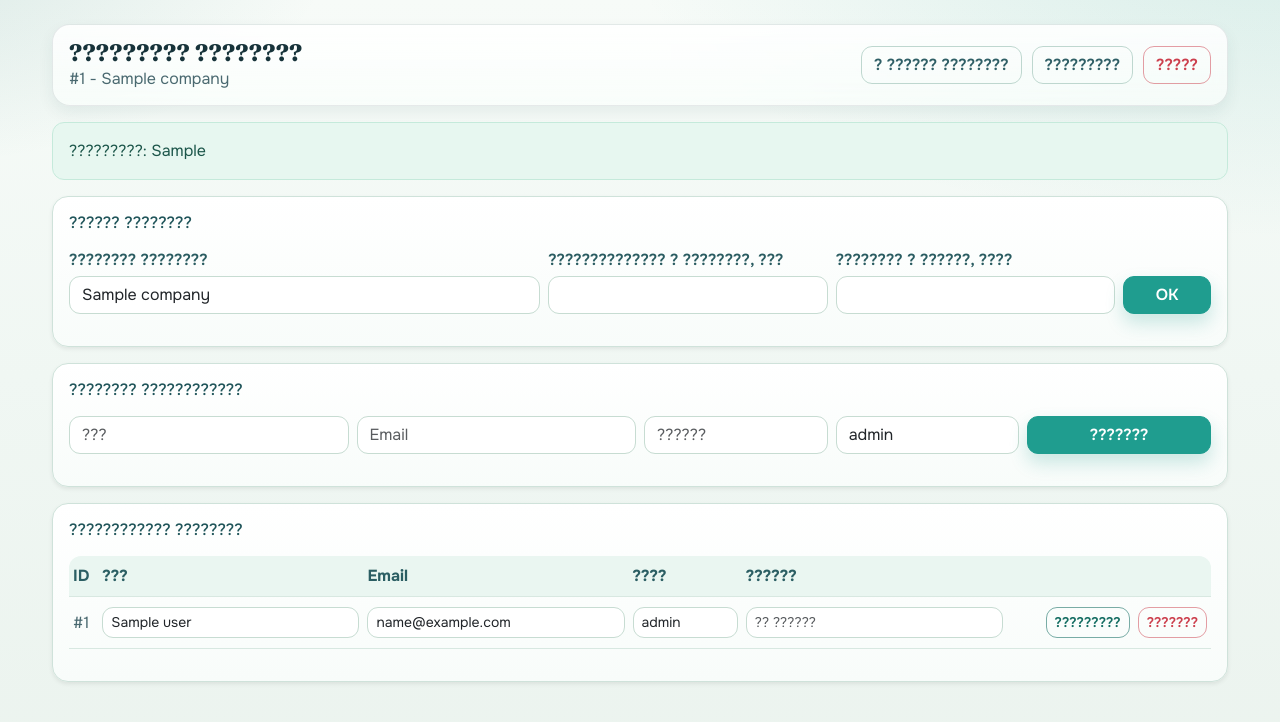
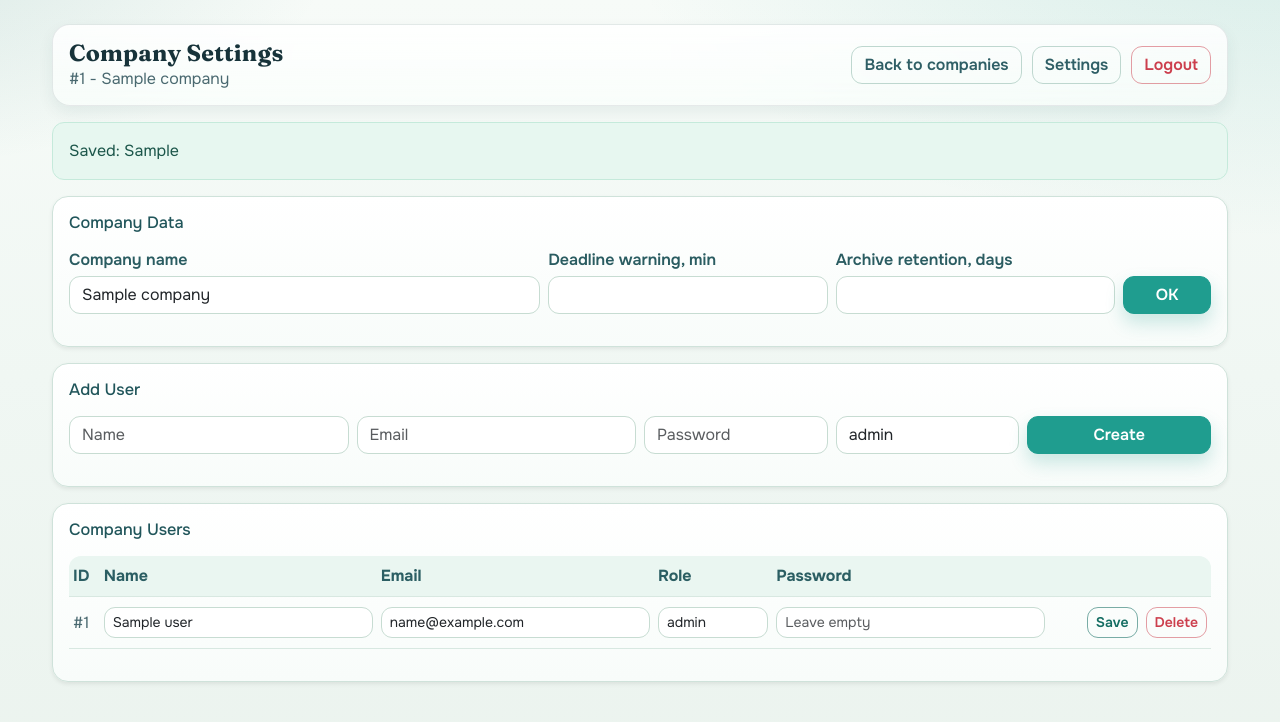
Before and after one commit to AlekseySemma/tickets_simple, a FastAPI app: template templates/admin_company_settings.html in a window 1280 px wide. Shown: the top 722 px of the page. Run offline with FastAPI, Linux system fonts and the light colour scheme; the template is opened without the code that fills it: most values are stand-ins (such as "Sample title", 1, 10 or a date in 2020); parts of the project's set-up code (start-up, migrations or seed data) failed here and were passed over; some libraries are stand-ins or nearby versions.

Commit message:
Исправил.
Причина:

шаблон страницы admin_company_settings.html был сохранён с повреждённой кодировкой, поэтому текст превратился в ????.
Что сделал:

полностью пересобрал шаблон в корректном UTF-8 без битых символов.
проверил, что в файле больше нет последовательностей ????.
Файл:

admin_company_settings.html

```diff
--- a/templates/admin_company_settings.html
+++ b/templates/admin_company_settings.html
@@ -1,7 +1,7 @@
 <html>
 <head>
   <meta charset="utf-8" />
-  <title>????????? ????????</title>
+  <title>Company Settings</title>
   <meta name="viewport" content="width=device-width, initial-scale=1" />
   <link rel="manifest" href="/manifest.webmanifest">
   <meta name="theme-color" content="#1f9d8f">
@@ -12,37 +12,37 @@
   <div class="container py-4 service-shell" style="max-width: 1200px;">
     <div class="d-flex justify-content-between align-items-center mb-3">
       <div>
-        <h3 class="mb-0">????????? ????????</h3>
+        <h3 class="mb-0">Company Settings</h3>
         <div class="text-muted">#{{ company.id }} - {{ company.name }}</div>
       </div>
       <div class="d-flex gap-2">
-        <a class="btn btn-outline-secondary" href="/web/admin/companies">? ?????? ????????</a>
-        <a class="btn btn-outline-secondary" href="/web/settings">?????????</a>
-        <a class="btn btn-outline-danger" href="/web/logout">?????</a>
+        <a class="btn btn-outline-secondary" href="/web/admin/companies">Back to companies</a>
+        <a class="btn btn-outline-secondary" href="/web/settings">Settings</a>
+        <a class="btn btn-outline-danger" href="/web/logout">Logout</a>
       </div>
     </div>
 
     {% if ok %}
-      <div class="alert alert-success">?????????: {{ ok }}</div>
+      <div class="alert alert-success">Saved: {{ ok }}</div>
     {% endif %}
     {% if err %}
-      <div class="alert alert-danger">??????: {{ err }}</div>
+      <div class="alert alert-danger">Error: {{ err }}</div>
     {% endif %}
 
     <div class="card shadow-sm mb-3">
       <div class="card-body">
-        <h5 class="mb-3">?????? ????????</h5>
+        <h5 class="mb-3">Company Data</h5>
         <form method="post" action="/web/admin/companies/{{ company.id }}/update" class="row g-2">
           <div class="col-12 col-md-5">
-            <label class="form-label mb-1">???????? ????????</label>
+            <label class="form-label mb-1">Company name</label>
             <input class="form-control" name="name" value="{{ company.name }}" required />
           </div>
           <div class="col-12 col-md-3">
-            <label class="form-label mb-1">?????????????? ? ????????, ???</label>
+            <label class="form-label mb-1">Deadline warning, min</label>
             <input class="form-control" type="number" min="{{ min_deadline_soon_warning_minutes }}" max="{{ max_deadline_soon_warning_minutes }}" name="deadline_soon_warning_minutes" value="{{ company.deadline_soon_warning_minutes }}" required />
           </div>
           <div class="col-12 col-md-3">
-            <label class="form-label mb-1">???????? ? ??????, ????</label>
+            <label class="form-label mb-1">Archive retention, days</label>
             <input class="form-control" type="number" min="{{ min_archive_retention_days }}" max="{{ max_archive_retention_days }}" name="archive_retention_days_default" value="{{ company.archive_retention_days_default }}" required />
           </div>
           <div class="col-12 col-md-1 d-grid">
@@ -55,16 +55,16 @@
 
     <div class="card shadow-sm mb-3">
       <div class="card-body">
-        <h5 class="mb-3">???????? ????????????</h5>
+        <h5 class="mb-3">Add User</h5>
         <form method="post" action="/web/admin/companies/{{ company.id }}/users/create" class="row g-2">
           <div class="col-12 col-md-3">
-            <input class="form-control" name="name" placeholder="???" required />
+            <input class="form-control" name="name" placeholder="Name" required />
           </div>
           <div class="col-12 col-md-3">
             <input class="form-control" type="email" name="email" placeholder="Email" required />
           </div>
           <div class="col-12 col-md-2">
-            <input class="form-control" type="password" name="password" placeholder="??????" required />
+            <input class="form-control" type="password" name="password" placeholder="Password" required />
           </div>
           <div class="col-12 col-md-2">
             <select class="form-select" name="role" required>
@@ -74,7 +74,7 @@
             </select>
           </div>
           <div class="col-12 col-md-2 d-grid">
-            <button class="btn btn-primary" type="submit">???????</button>
+            <button class="btn btn-primary" type="submit">Create</button>
           </div>
         </form>
       </div>
@@ -82,17 +82,17 @@
 
     <div class="card shadow-sm">
       <div class="card-body">
-        <h5 class="mb-3">???????????? ????????</h5>
+        <h5 class="mb-3">Company Users</h5>
         {% if users %}
           <div class="table-responsive">
             <table class="table table-sm align-middle">
               <thead>
                 <tr>
                   <th>ID</th>
-                  <th>???</th>
+                  <th>Name</th>
                   <th>Email</th>
-                  <th>????</th>
-                  <th>??????</th>
+                  <th>Role</th>
+                  <th>Password</th>
                   <th></th>
                 </tr>
               </thead>
@@ -110,11 +110,11 @@
                           {% endfor %}
                         </select>
                       </td>
-                      <td><input class="form-control form-control-sm" type="password" name="password" placeholder="?? ??????" /></td>
+                      <td><input class="form-control form-control-sm" type="password" name="password" placeholder="Leave empty" /></td>
                       <td class="text-end">
                         <div class="d-flex gap-2 justify-content-end">
-                          <button class="btn btn-outline-primary btn-sm" type="submit">?????????</button>
-                          <button class="btn btn-outline-danger btn-sm" type="submit" formaction="/web/admin/companies/{{ company.id }}/users/{{ u.id }}/delete" formmethod="post" onclick="return confirm('??????? ???????????? {{ u.name }}?');">???????</button>
+                          <button class="btn btn-outline-primary btn-sm" type="submit">Save</button>
+                          <button class="btn btn-outline-danger btn-sm" type="submit" formaction="/web/admin/companies/{{ company.id }}/users/{{ u.id }}/delete" formmethod="post" onclick="return confirm('Delete user {{ u.name }}?');">Delete</button>
                         </div>
                       </td>
                     </form>
@@ -124,7 +124,7 @@
             </table>
           </div>
         {% else %}
-          <div class="text-muted">????????????? ???? ???.</div>
+          <div class="text-muted">No users yet.</div>
         {% endif %}
       </div>
     </div>
```
